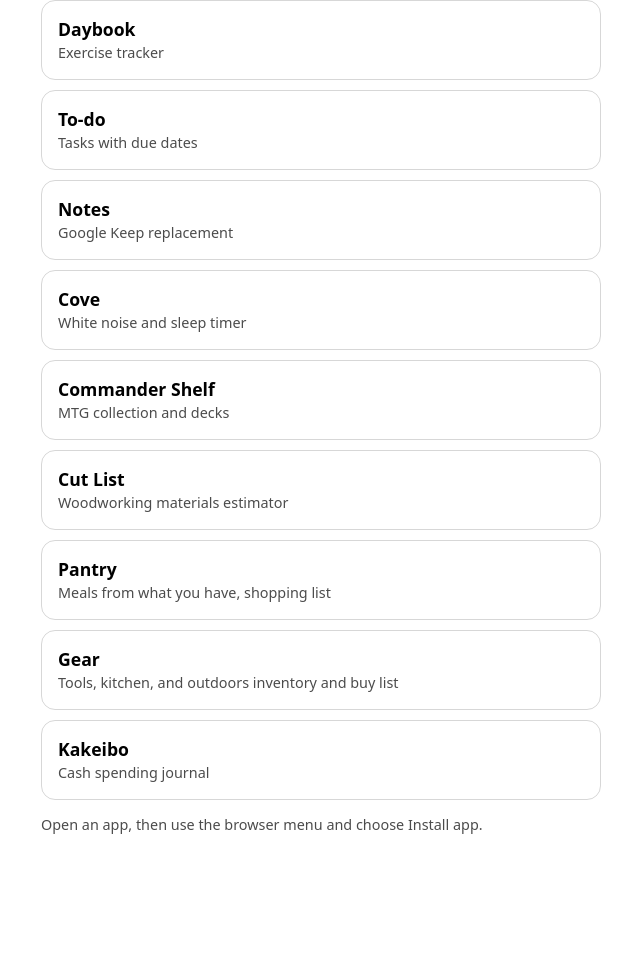
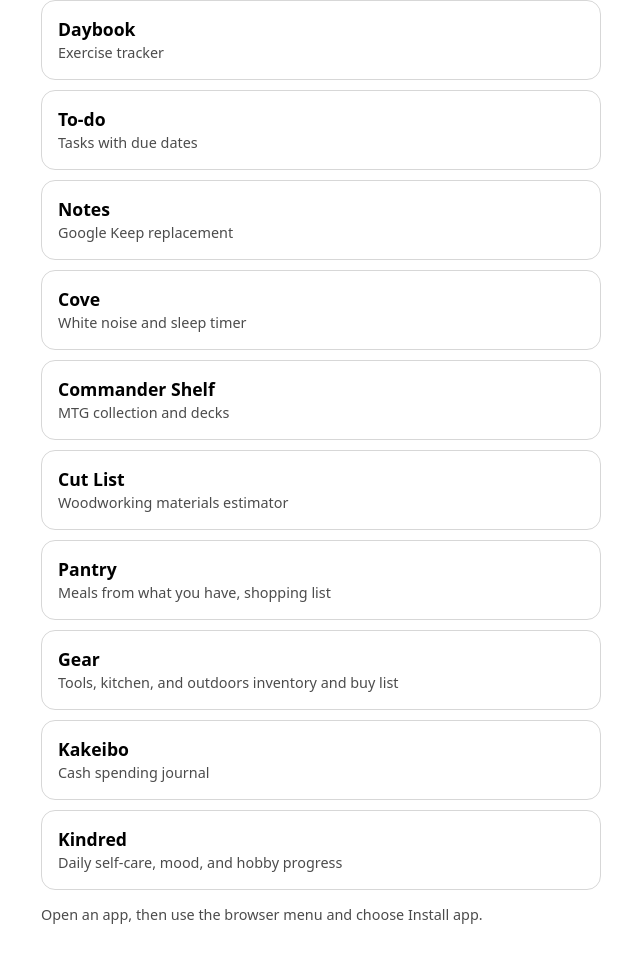
Before and after one commit to connorschmidtee-cell/connorschmidtee-cell.github.io, a plain HTML site: page apps/index.html in a window 1280 px wide. Shown: the part 89-1051 px from the top of the page, without its empty margins (319-959 px from the left). Before the commit the page ends 961 px from the top, so only its background shows below. Drawn offline with Linux system fonts and the light colour scheme.

Commit message:
Add Kindred

```diff
--- a/apps/index.html
+++ b/apps/index.html
@@ -10,5 +10,6 @@
 <a class="app" href="/pantry/"><b>Pantry</b><span>Meals from what you have, shopping list</span></a>
 <a class="app" href="/toolbox/"><b>Gear</b><span>Tools, kitchen, and outdoors inventory and buy list</span></a>
 <a class="app" href="/kakeibo/"><b>Kakeibo</b><span>Cash spending journal</span></a>
+<a class="app" href="/selfcare/"><b>Kindred</b><span>Daily self-care, mood, and hobby progress</span></a>
 <p>Open an app, then use the browser menu and choose Install app.</p>
 </body></html>
```
Also changed, not shown: sw.js (+1 -1 lines).
